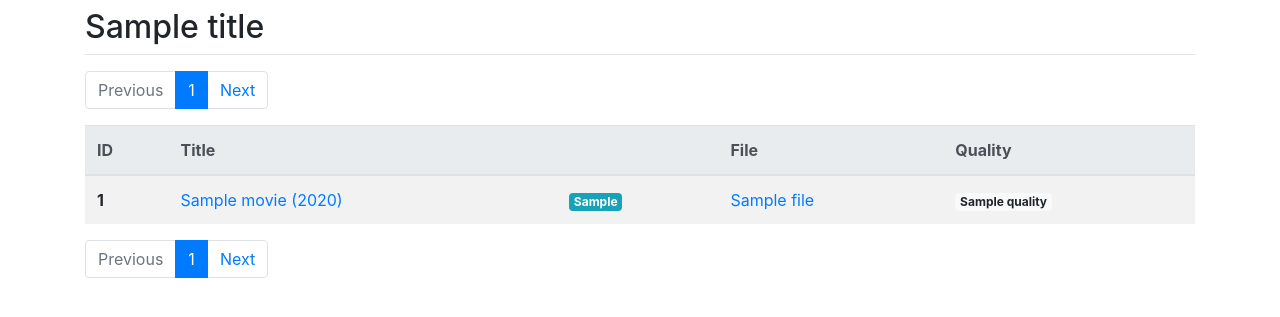
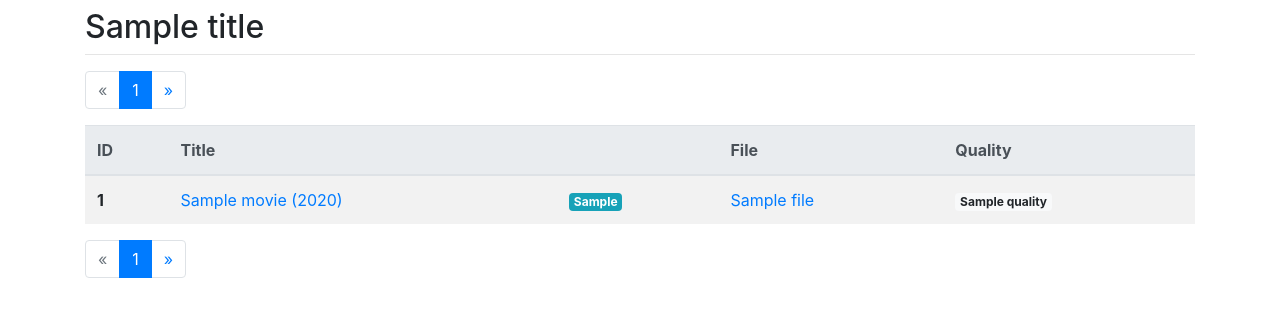
Before and after one commit to gfitzp/fitzflix, a Python web app: template app/templates/files.html in a window 1280 px wide. Shown: the part 56-373 px from the top of the page. Run offline with Jinja, Linux system fonts and the light colour scheme; the template is opened without the code that fills it: most values are stand-ins (such as "Sample title", 1, 10 or a date in 2020); some libraries are stand-ins or nearby versions.

Commit message:
Corrected formatting of pagination links

```diff
--- a/app/templates/files.html
+++ b/app/templates/files.html
@@ -7,7 +7,7 @@
 	<nav aria-label="...">
 		<ul class="pagination">
 			<li class="page-item{% if not prev_url %} disabled{% endif %}">
-				<a class="page-link" href="{{ prev_url or '#' }}" tabindex="-1">Previous</a>
+				<a class="page-link" href="{{ prev_url or '#' }}" tabindex="-1">&laquo;</a>
 			</li>
 			{% if pages %}
 			{% for page in pages.iter_pages() %}
@@ -23,7 +23,7 @@
 			{% endfor %}
 			{% endif %}
 			<li class="page-item{% if not next_url %} disabled{% endif %}">
-				<a class="page-link" href="{{ next_url or '#' }}" tabindex="-1">Next</a>
+				<a class="page-link" href="{{ next_url or '#' }}" tabindex="-1">&raquo;</a>
 			</li>
 		</ul>
 	</nav>
@@ -58,7 +58,7 @@
 	<nav aria-label="...">
 		<ul class="pagination">
 			<li class="page-item{% if not prev_url %} disabled{% endif %}">
-				<a class="page-link" href="{{ prev_url or '#' }}" tabindex="-1">Previous</a>
+				<a class="page-link" href="{{ prev_url or '#' }}" tabindex="-1">&laquo;</a>
 			</li>
 			{% if pages %}
 			{% for page in pages.iter_pages() %}
@@ -74,7 +74,7 @@
 			{% endfor %}
 			{% endif %}
 			<li class="page-item{% if not next_url %} disabled{% endif %}">
-				<a class="page-link" href="{{ next_url or '#' }}" tabindex="-1">Next</a>
+				<a class="page-link" href="{{ next_url or '#' }}" tabindex="-1">&raquo;</a>
 			</li>
 		</ul>
 	</nav>
```
Also changed, not shown: app/templates/library_movie.html (+4 -4 lines), app/templates/reviews.html (+4 -4 lines).
